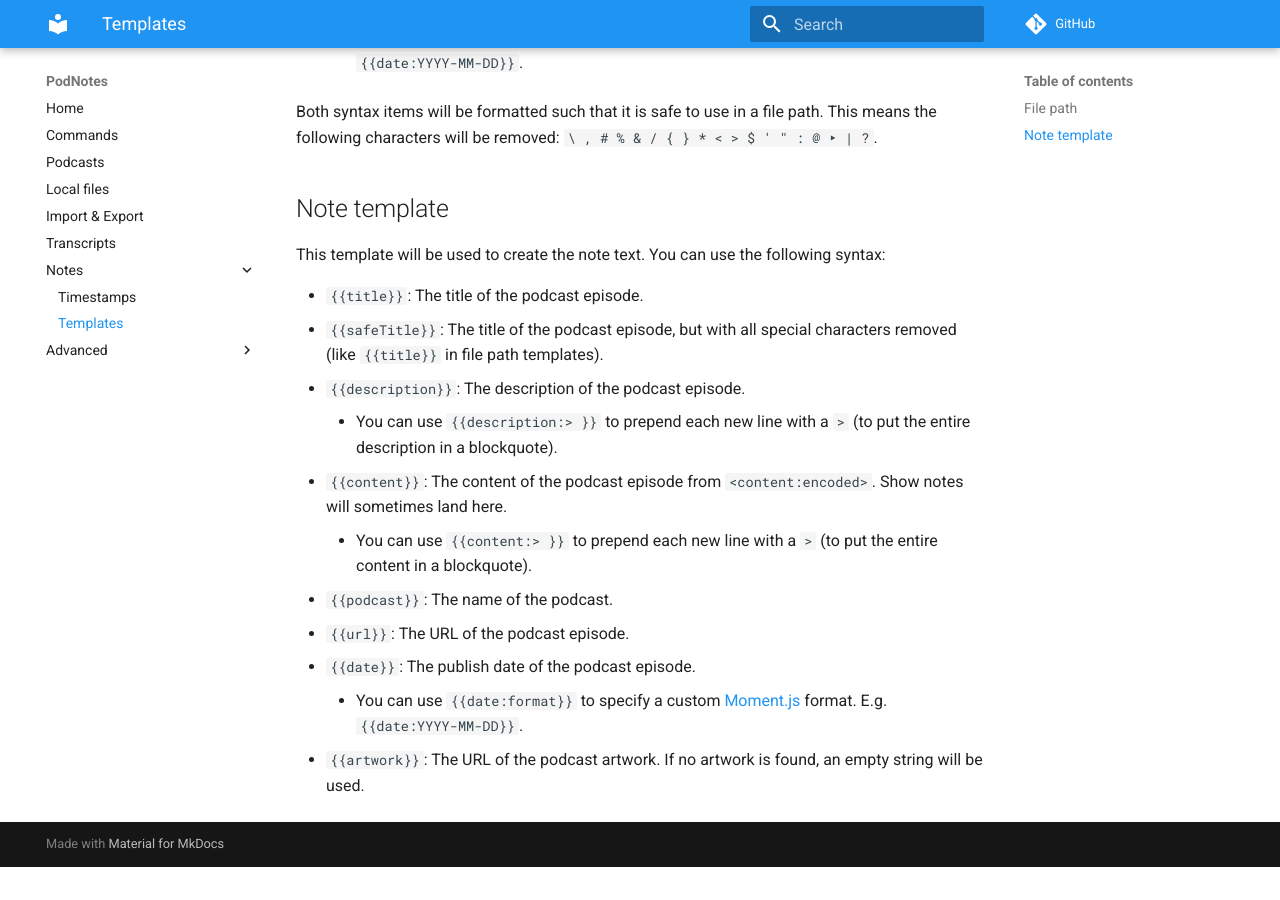
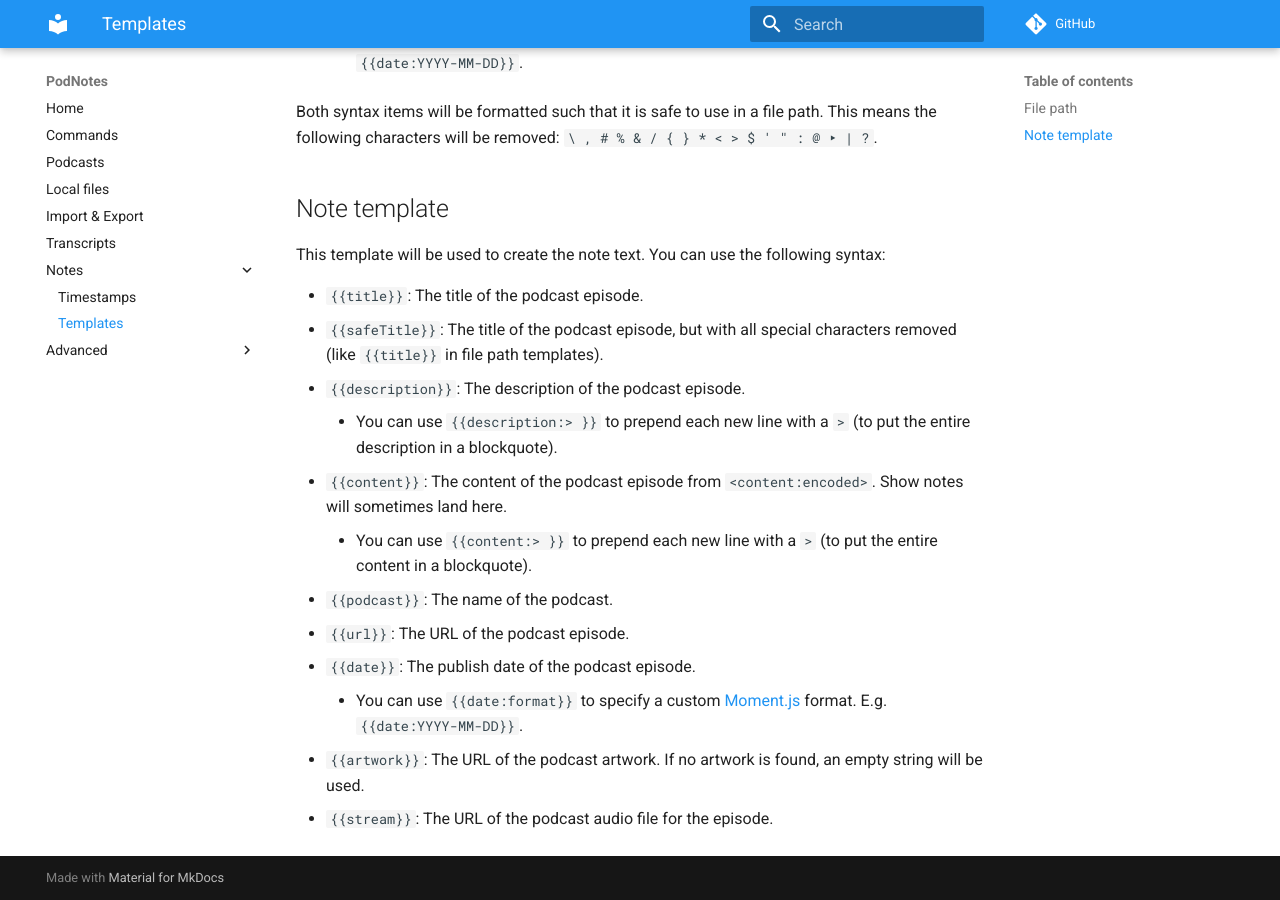
Before and after one commit to chhoumann/PodNotes, an MkDocs documentation site: the page built from docs/docs/templates.md, in a window 1280 px wide and 900 px high, scrolled down 584 px. Built offline with MkDocs 1.6.1 and Material for MkDocs 9.7.7, drawn with Linux system fonts in a browser that asks for light colours; comment, search, counter and statistics services are not loaded; before the commit the page ends 1451 px from its top, so only the background shows below that.

Commit message:
docs(Template): Update Template docs to include {{stream}} tag.

```diff
--- a/docs/docs/templates.md
+++ b/docs/docs/templates.md
@@ -29,3 +29,4 @@ This template will be used to create the note text. You can use the following sy
 - `{{date}}`: The publish date of the podcast episode.
 	- You can use `{{date:format}}` to specify a custom [Moment.js](https://momentjs.com) format. E.g. `{{date:YYYY-MM-DD}}`.
 - `{{artwork}}`: The URL of the podcast artwork. If no artwork is found, an empty string will be used.
+- `{{stream}}`: The URL of the podcast audio file for the episode.
```
